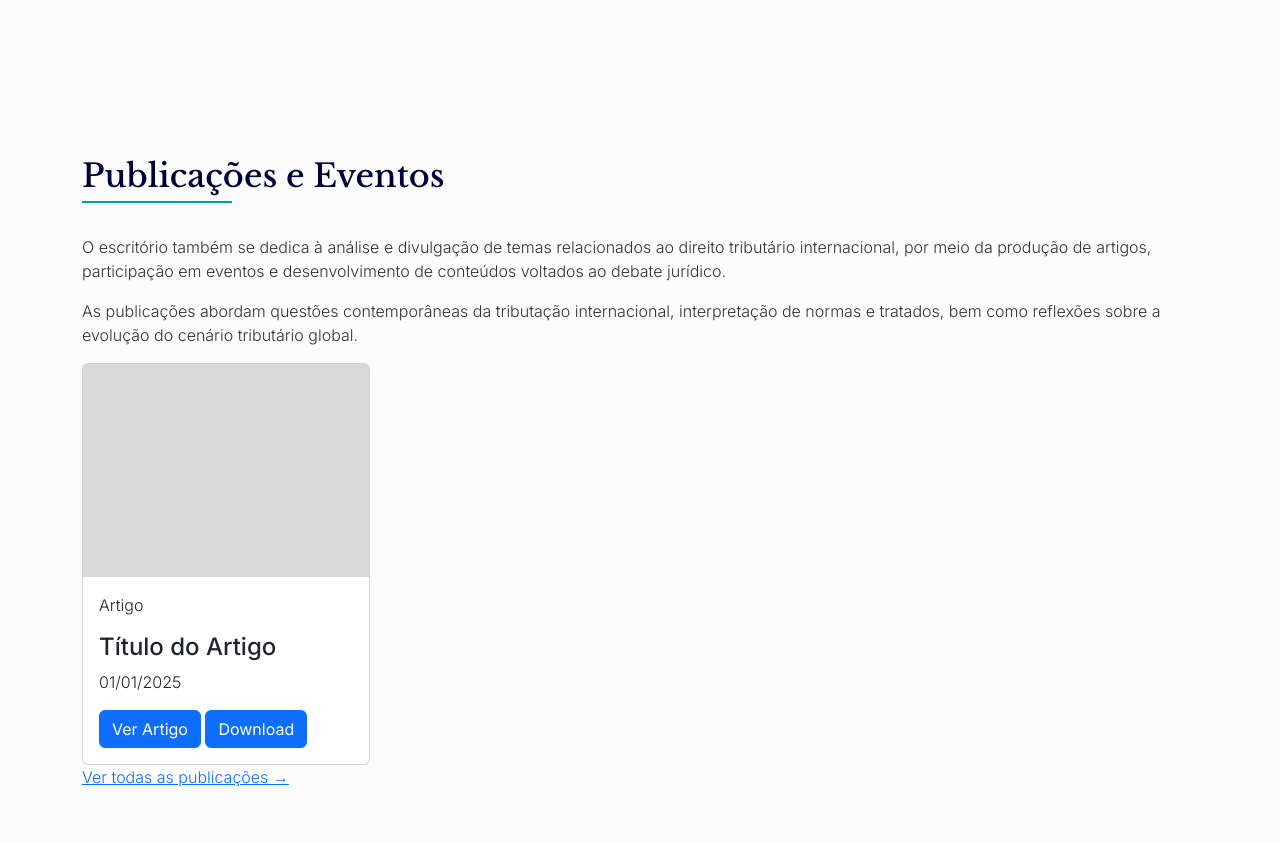
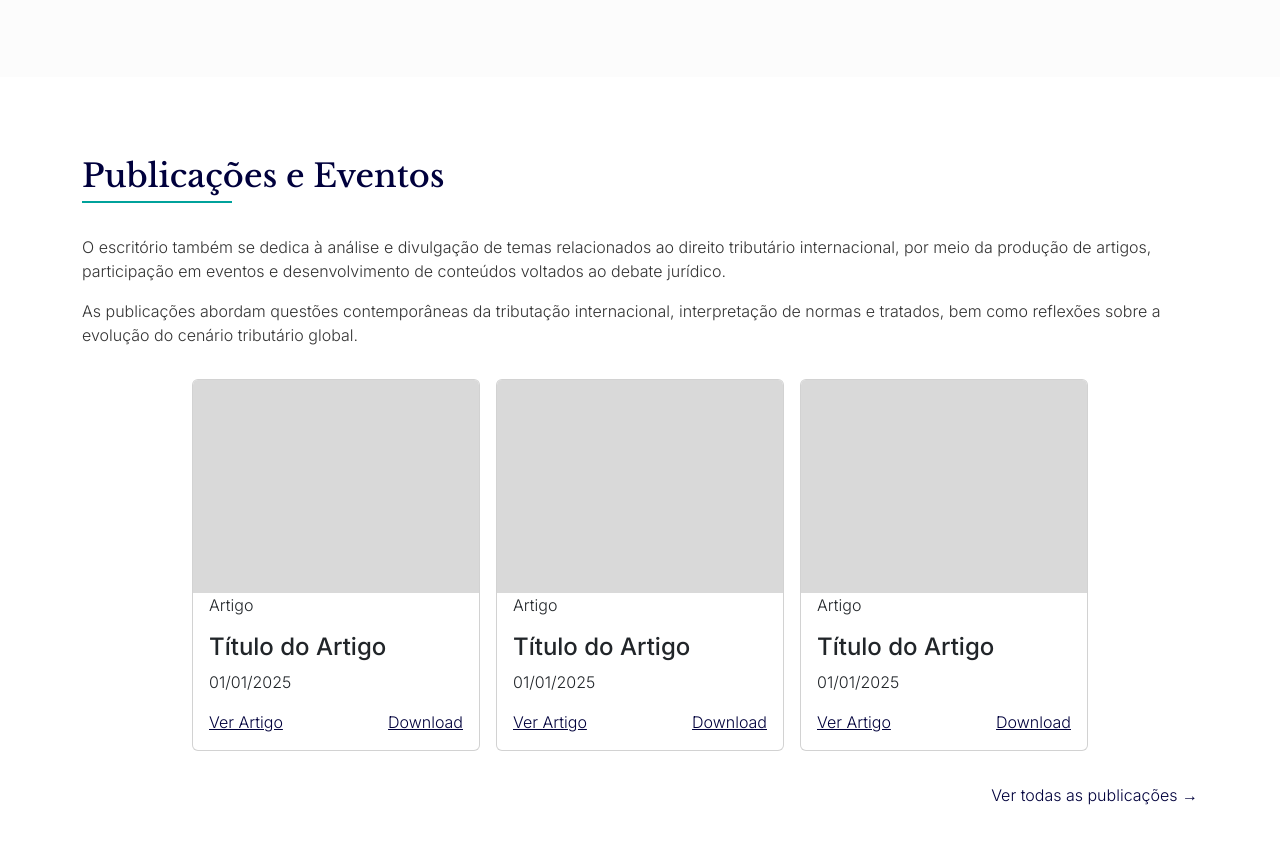
Before and after one commit to Kendra-Riquena/camargoFerrari, a plain HTML site: page index.html in a window 1280 px wide. Shown: the part 2581-3424 px from the top of the page. Drawn offline with nearby package versions, Linux system fonts and the light colour scheme.

Commit message:
publication css

```diff
--- a/css/sections.css
+++ b/css/sections.css
@@ -45,6 +45,39 @@
 
 }
 
+.publication {
+    background: #FFFFFF;
+}
+
+.publication-cards {
+    margin-top: 32px;
+    margin-bottom: 32px;
+    display: flex;
+    flex-direction: column;
+    gap: 16px;
+    align-items: center;
+}
+
+.card-body {
+    padding-top: 0;
+}
+
+.card-links {
+    display: flex;
+    justify-content: space-between;
+}
+
+.card-links a {
+    color: var(--primary-color);
+}
+
+.publication-page{
+    display: block;
+    text-align: right;
+    color: var(--primary-color);
+    text-decoration: none;
+}
+
 @media screen and (min-width:768px) {
 
 }
@@ -79,4 +112,13 @@
     .diferential-content ul {
         margin-bottom: 0;
     }
+
+    .publication-cards {
+        flex-direction: row;
+        justify-content: center;
+    }
+
+    .publication a:hover {
+        color: var(--secondary-color);
+    }
 }
--- a/index.html
+++ b/index.html
@@ -143,7 +143,7 @@
                 </ul>
             </div>
         </section>
-        <section>
+        <section class="publication">
             <div class="container">
                 <div class="title">
                     <h2>Publicações e Eventos</h2>
@@ -153,19 +153,45 @@
                     <p>O escritório também se dedica à análise e divulgação de temas relacionados ao direito tributário internacional, por meio da produção de artigos, participação em eventos e desenvolvimento de conteúdos voltados ao debate jurídico.</p>
                     <p>As publicações abordam questões contemporâneas da tributação internacional, interpretação de normas e tratados, bem como reflexões sobre a evolução do cenário tributário global.</p>
                 </div>
-                <div>
+                <div class="publication-cards">
                     <div class="card" style="width: 18rem;">
                         <img src="img/Rectangle 13.png" class="card-img-top" alt="...">
                         <div class="card-body">
                             <p class="article-subtitle">Artigo</p>
                             <h4 class="card-title">Título do Artigo</h4>
                             <p class="card-text">01/01/2025</p>
-                            <a href="#" class="btn btn-primary">Ver Artigo</a>
-                            <a href="#" class="btn btn-primary">Download</a>
+                            <div class="card-links">
+                                <a href="#">Ver Artigo</a>
+                                <a href="#">Download</a>
+                            </div>
+                        </div>
+                    </div>
+                    <div class="card" style="width: 18rem;">
+                        <img src="img/Rectangle 13.png" class="card-img-top" alt="...">
+                        <div class="card-body">
+                            <p class="article-subtitle">Artigo</p>
+                            <h4 class="card-title">Título do Artigo</h4>
+                            <p class="card-text">01/01/2025</p>
+                            <div class="card-links">
+                                <a href="#">Ver Artigo</a>
+                                <a href="#">Download</a>
+                            </div>
+                        </div>
+                    </div>
+                    <div class="card" style="width: 18rem;">
+                        <img src="img/Rectangle 13.png" class="card-img-top" alt="...">
+                        <div class="card-body">
+                            <p class="article-subtitle">Artigo</p>
+                            <h4 class="card-title">Título do Artigo</h4>
+                            <p class="card-text">01/01/2025</p>
+                            <div class="card-links">
+                                <a href="#">Ver Artigo</a>
+                                <a href="#">Download</a>
+                            </div>
                         </div>
                     </div>
                 </div>
-                <a href="#">Ver todas as publicações &rarr;</a>
+                <a href="#" class="publication-page">Ver todas as publicações &rarr;</a>
             </div>
         </section>
     </main>
```
